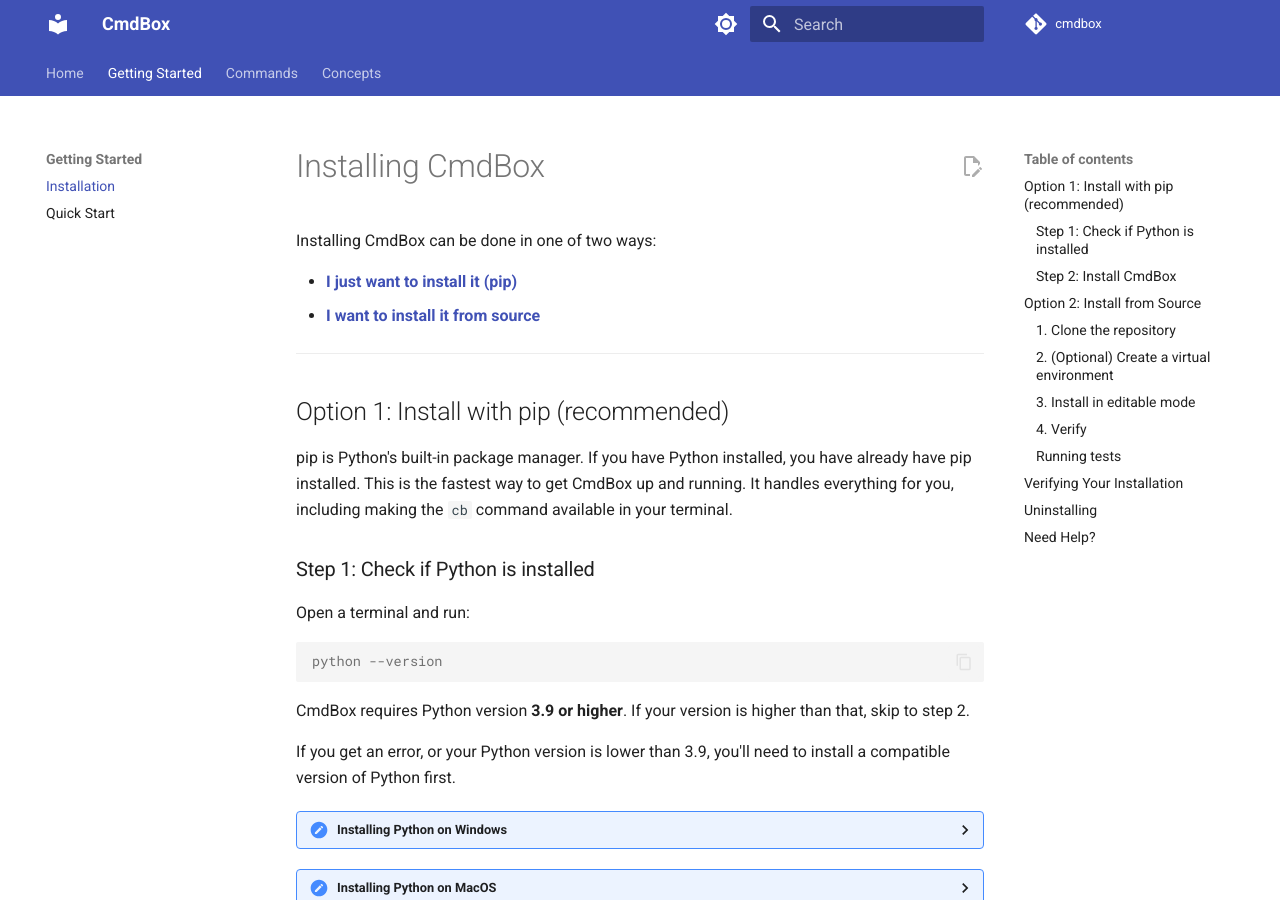
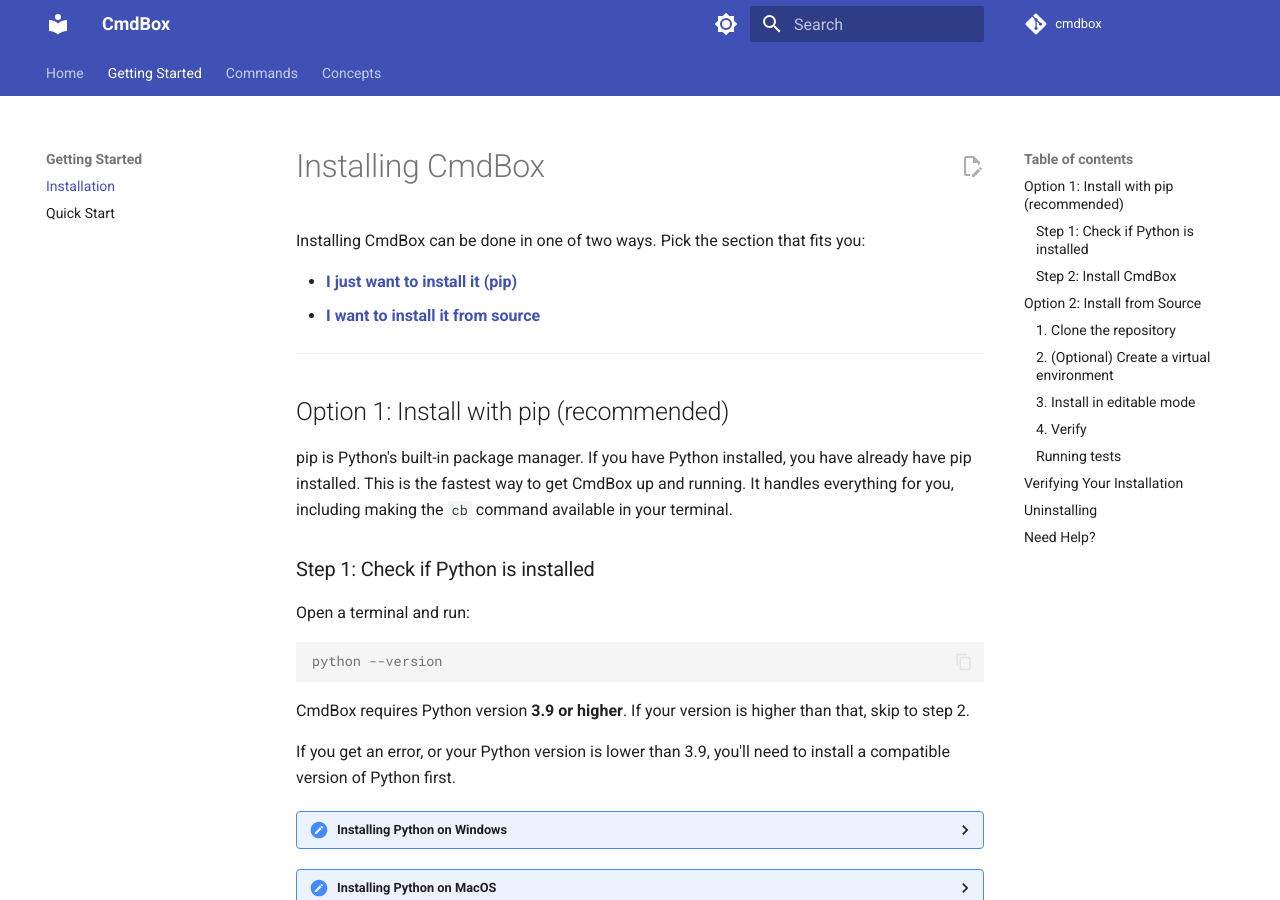
Before and after one commit to PhantomLambSoft/CmdBox, an MkDocs documentation site: the page built from docs/installation.md, in a window 1280 px wide and 900 px high. Built offline with MkDocs 1.6.1 and Material for MkDocs 9.7.7, drawn with Linux system fonts in a browser that asks for light colours; comment, search, counter and statistics services are not loaded.

```diff
--- a/docs/installation.md
+++ b/docs/installation.md
@@ -1,6 +1,6 @@
 # Installing CmdBox
 
-Installing CmdBox can be done in one of two ways:
+Installing CmdBox can be done in one of two ways. Pick the section that fits you:
 
 - **[I just want to install it (pip)](#option-1:-install-with-pip-recommended)**
 - **[I want to install it from source](#option-2:-install-from-source)**
```
